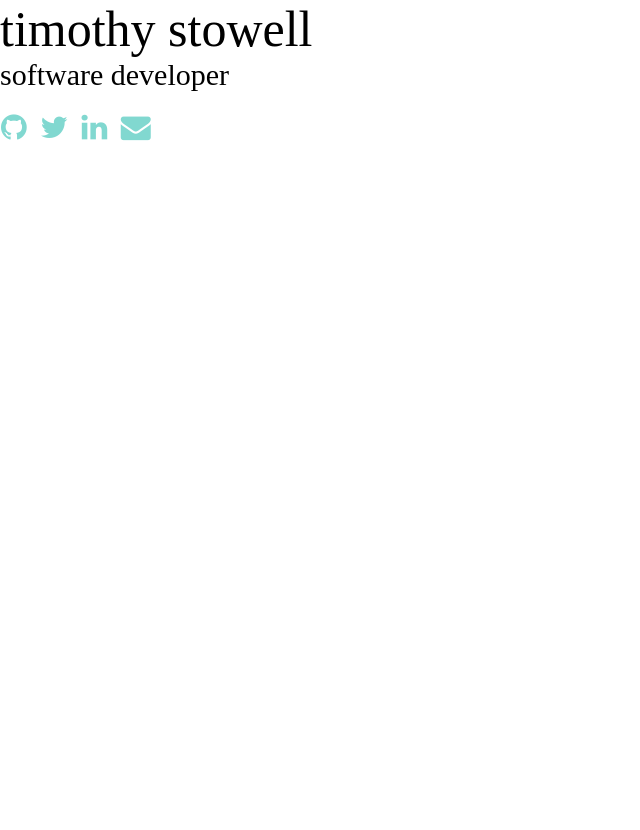
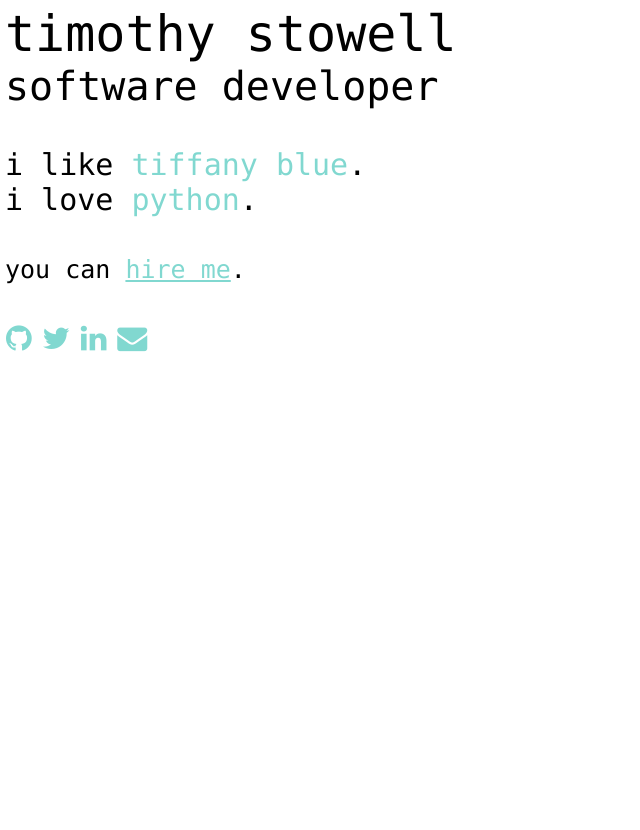
Before and after one commit to trstowell/wherethefuckisit, a Flask app: page / in a window 1280 px wide. Shown: the whole page, without its empty margins (0-640 px from the left). Run offline with Flask 2, Linux system fonts and the light colour scheme; some libraries are stand-ins or nearby versions.

Commit message:
renaming home.html to minimal.html so that we can test multiple formats

```diff
--- a/static/css/trstowell.css
+++ b/static/css/trstowell.css
@@ -9,12 +9,11 @@
 * {
     margin: 0;
     padding: 0;
-    font-size: 50px;
 }
 
 html,body {
-    height:100%;
-    font-family:'Century Gothic';
+    height: 100%;
+    font-family: 'Lucida Console';
 }
 
 html {
@@ -28,9 +27,8 @@ body {
 .page-container {
     width: 100%;
     min-height: 100%;
-    /*margin: 0 auto -30px;*/
     margin: 0 auto;
-
+    padding: 5px;
 }
 
 /************ HEADER ************/
@@ -39,12 +37,28 @@ body {
 
 /************ FOOTER ************/
 
+
+
+.name-line {
+    font-size: 50px;
+}
+
+.profession-line {
+    font-size: 40px;
+}
+
+.interest-line {
+    font-size: 30px;
+}
+
+.hire-line {
+    font-size: 25px;
+}
+
 .contact-icon {
     padding: 1px 0px 1px 1px;
     font-size: 30px;
 }
-
-
 
 .tiffany-opaque-bg {
     background-color: rgba(129, 216, 208, .2) !important;
--- a/static/js/base.js
+++ b/static/js/base.js
@@ -1,4 +1,4 @@
-var app = angular.module("SWIM", ['ui.bootstrap','ngRoute']);
+var app = angular.module("SWIM", ['ngRoute']);
 
 app.config(['$httpProvider', function ($httpProvider) {
     $httpProvider.defaults.useXDomain = true;
@@ -13,7 +13,7 @@ app.config(['$interpolateProvider', function($interpolateProvider) {
 app.config( function($routeProvider, $locationProvider) {
      $routeProvider.
          when('/', {
-             templateUrl: '/static/partials/home.html'
+             templateUrl: '/static/partials/minimal.html'
          }).
          otherwise({
              redirectTo: '/'
--- a/static/partials/home.html
+++ b/static/partials/minimal.html
@@ -1,6 +1,15 @@
 <div id="home-content">
-    timothy stowell
-    <p style="font-size: 30px;">software developer</p>
+    <p class="name-line">timothy stowell</p>
+    <p class="profession-line">software developer</p>
+    <br>
+    <br>
+    <p class="interest-line">i like <span class="tiffany-font">tiffany blue</span>.</p>
+    <p class="interest-line">i love <span class="tiffany-font">python</span>.</p>
+    <br>
+    <br>
+    <p class="hire-line">you can <a href="" class="tiffany-font">hire me</a>.</p>
+    <br>
+    <br>
     <a href="http://github.com/trstowell"><i class="fa fa-github contact-icon tiffany-font"></i></a>
     <a href="http://twitter.com/trstowell"><i class="fa fa-twitter contact-icon tiffany-font"></i></a>
     <a href="http://www.linkedin.com/profile/view?id=247817099&trk=nav_responsive_tab_profile"><i class="fa fa-linkedin contact-icon tiffany-font"></i></a>
--- a/templates/index.html
+++ b/templates/index.html
@@ -13,8 +13,8 @@
 
     <script src="../static/lib/angular/index.js"></script>
     <script src="../static/lib/angular-route/index.js"></script>
-    <script src="../static/lib/ngDialog/index.js"></script>
-    <script src="../static/lib/angular-ui-bootstrap/index.js"></script>
+    <!--<script src="../static/lib/ngDialog/index.js"></script>-->
+    <!--<script src="../static/lib/angular-ui-bootstrap/index.js"></script>-->
     <script src="../static/js/base.js"></script>
 
 
```
Also changed, not shown: 1 other file.
